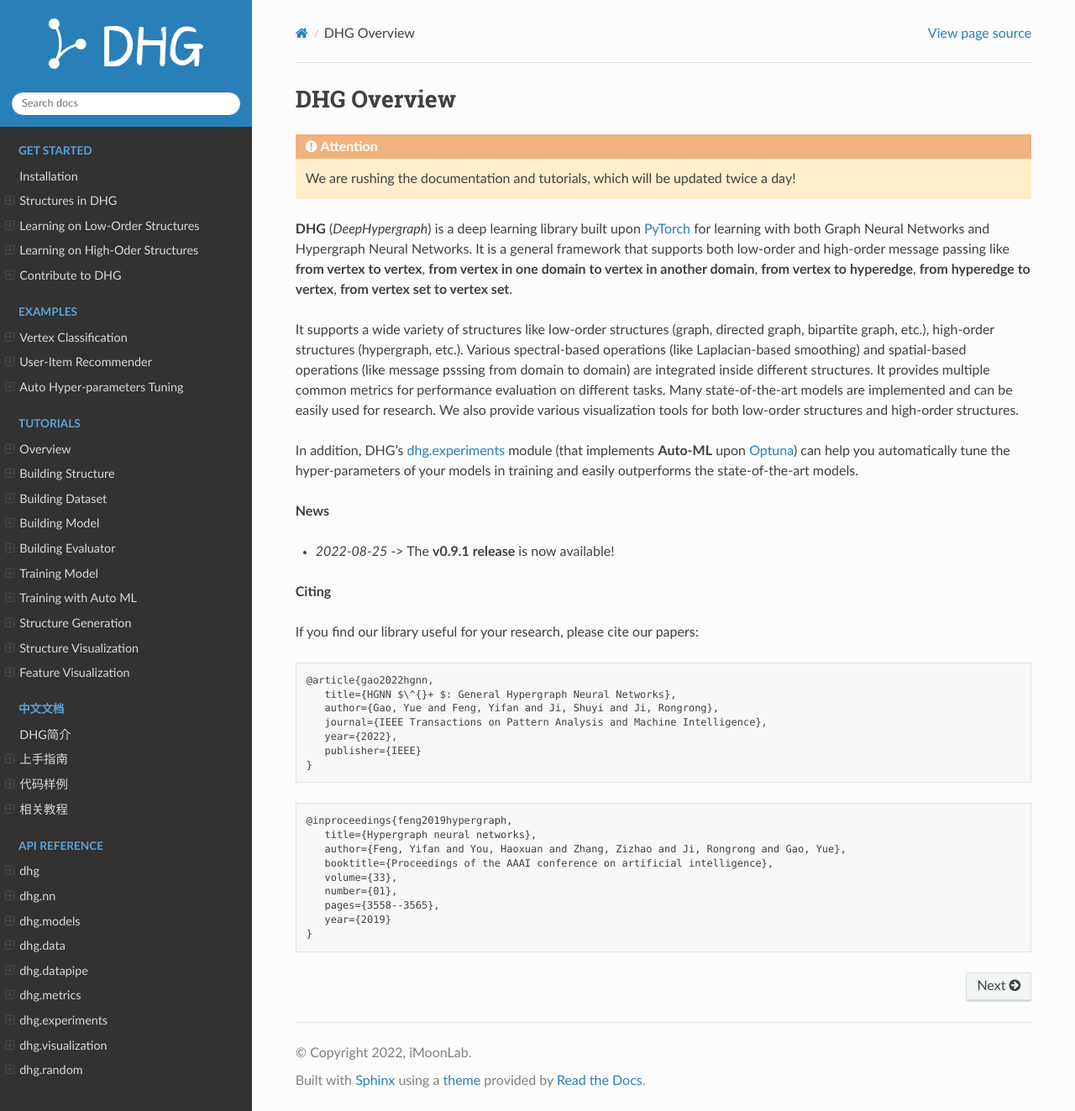
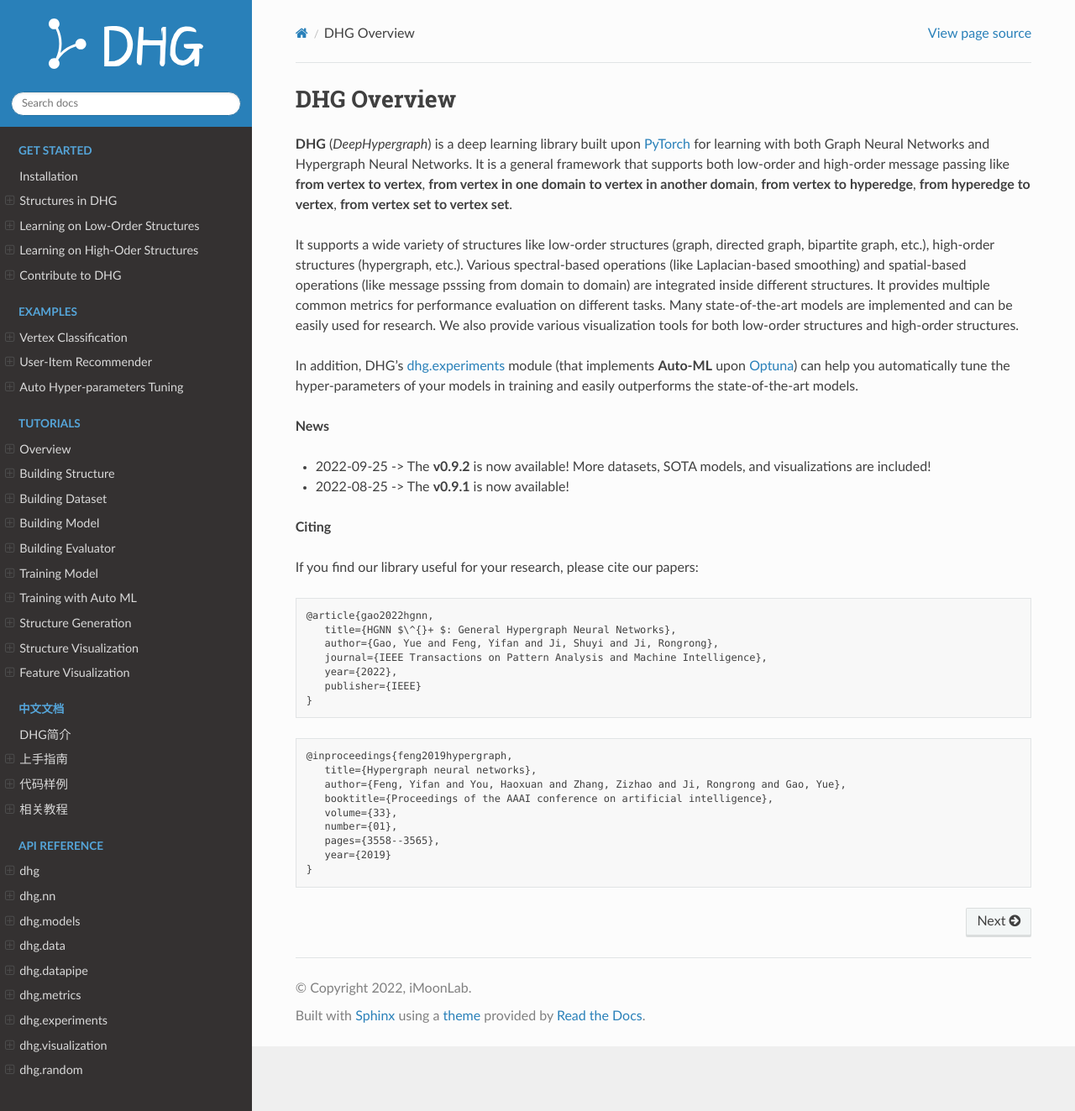
Before and after one commit to iMoonLab/DeepHypergraph, a Sphinx documentation site: the page built from docs/source/index.rst, in a window 1280 px wide and 1323 px high. Shown: the whole window at 84% size. Built offline with Sphinx 7.4.7 and the Read the Docs theme 2.0.0, drawn with Linux system fonts in a browser that asks for light colours.

```diff
--- a/docs/source/index.rst
+++ b/docs/source/index.rst
@@ -11,12 +11,6 @@ DHG Overview
 
    \part{English}
    \chapter{DHG Overview}
-
-.. only:: not latex
-
-   .. attention::
-
-      We are rushing the documentation and tutorials, which will be updated twice a day!
 
 
 **DHG** (*DeepHypergraph*) is a deep learning library built upon `PyTorch <https://pytorch.org/>`_ for learning with both Graph Neural Networks and Hypergraph Neural Networks.
@@ -35,7 +29,8 @@ can help you automatically tune the hyper-parameters of your models in training
 
 **News**
 
-- *2022-08-25*  ->  The **v0.9.1 release** is now available!
+- 2022-09-25 -> The **v0.9.2** is now available! More datasets, SOTA models, and visualizations are included!
+- 2022-08-25 -> The **v0.9.1** is now available!
 
 **Citing**
 
```
Also changed, not shown: README.md (+54 -10 lines), docs/source/zh/overview.rst (+2 -7 lines).
